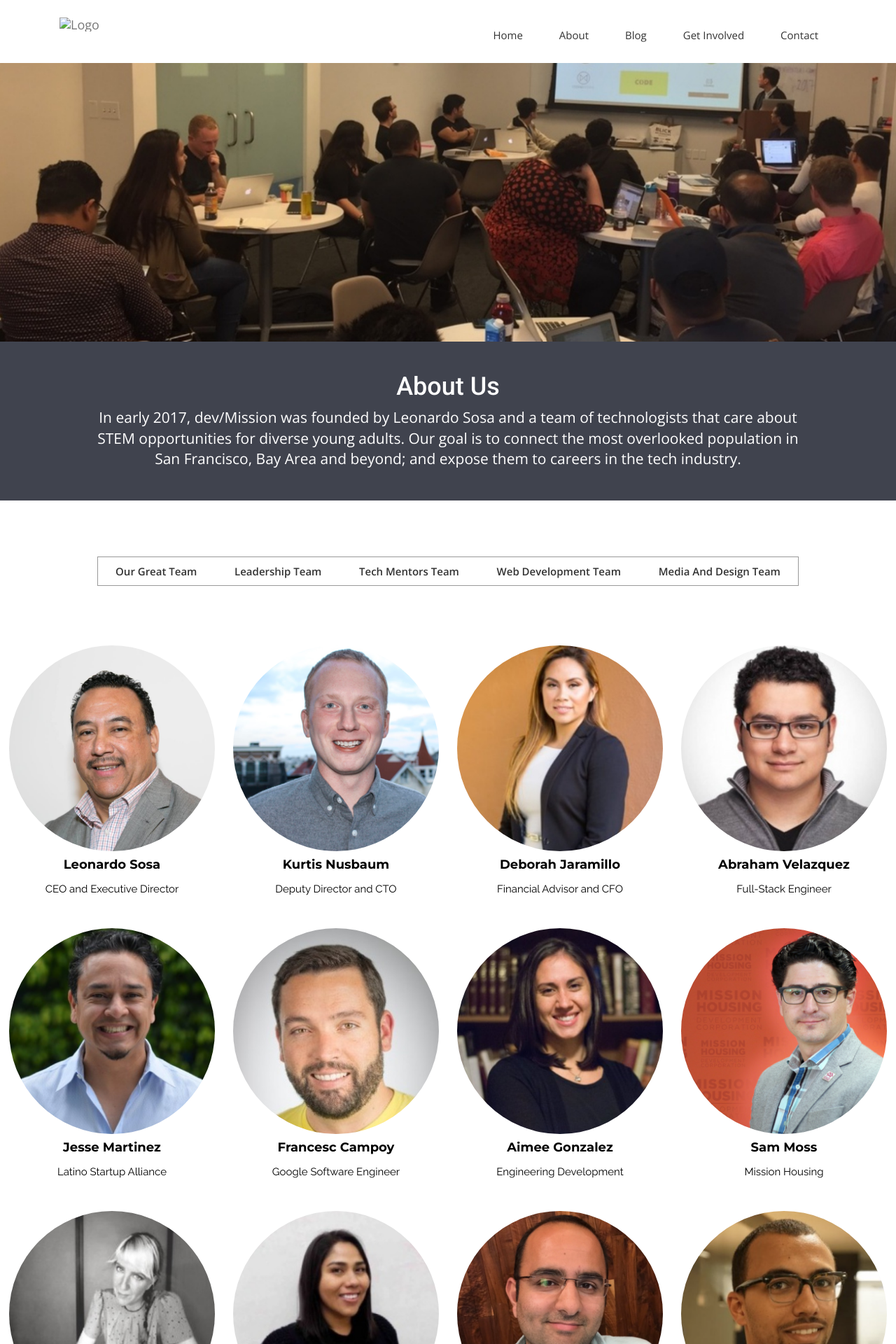
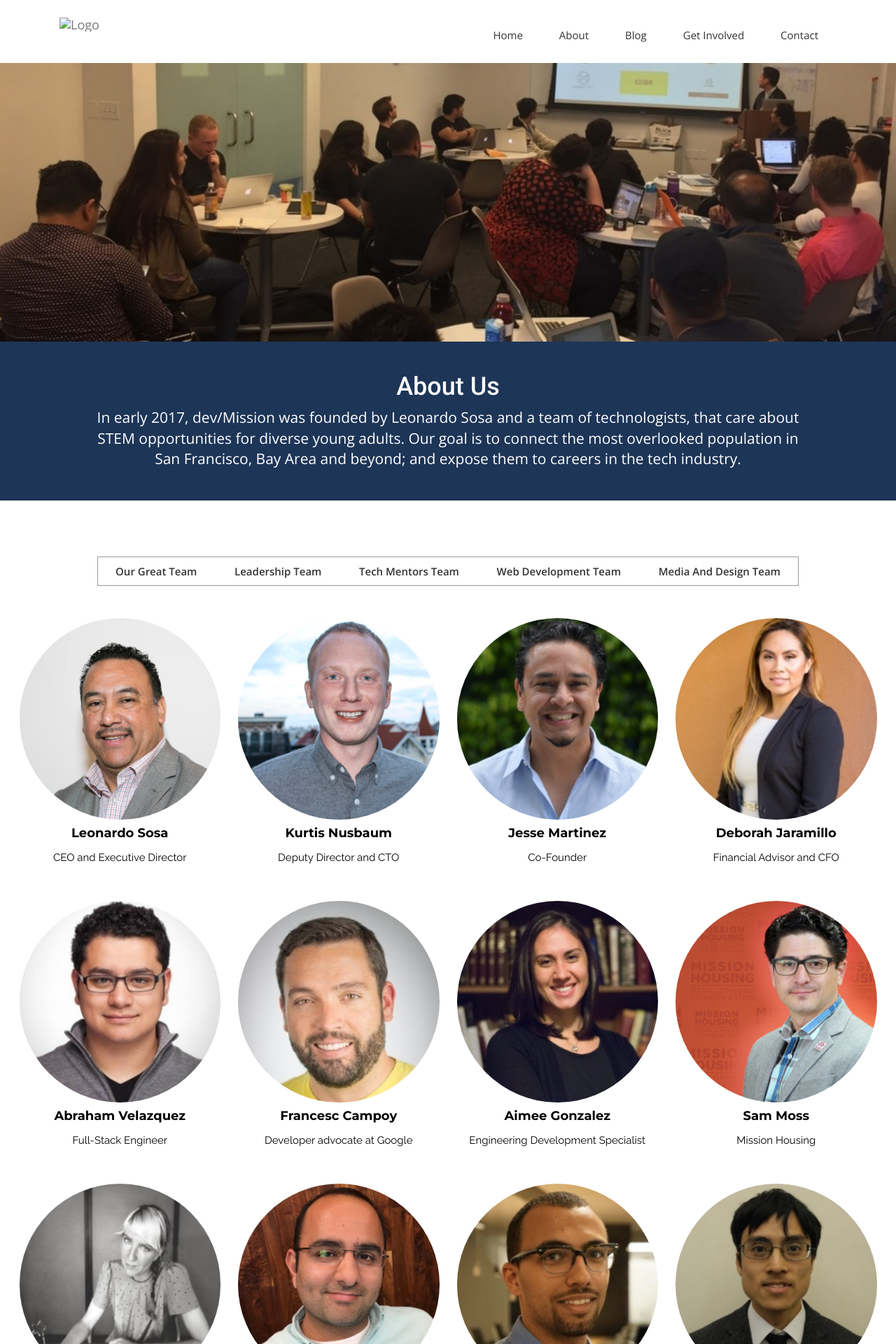
Before and after one commit to dev-mission/devmission.org, a Jekyll site: the page built from pages/aboutUs.html, in a window 1280 px wide. Shown: the top 1920 px of the page at 70% size. Built offline with Jekyll 4.4.1, drawn with Linux system fonts in a browser that asks for light colours; nearby versions of some CDN libraries; some web fonts are replaced; some of the changed text lies outside the part shown.

Commit message:
about us updated
-Leadership team updated
- Tech Mentors team updated
- color changed to blue theme
- description of each team added using JS

```diff
--- a/css/aboutUs.css
+++ b/css/aboutUs.css
@@ -8,6 +8,10 @@
   color: black !important;
 }
 
+#portfolio-list-2{
+display: none;
+}
+
 h4 {
   font-family: 'Montserrat', sans-serif;
 }
@@ -16,18 +20,17 @@
   padding-top: 2%;
   padding-bottom: 2%;
   text-align: center;
-  background-color: #40434E;
+  background-color: #1D3557;
   color: white;
 }
 
-.container-img{}
 #portfolio-work {
   overflow: hidden;
   padding: 80px 0;
 }
 
 #portfolio-work .block .portfolio-menu {
-  padding-bottom: 3%;
+  padding-bottom: 0;
   text-align: center;
 }
 
--- a/pages/aboutUs.html
+++ b/pages/aboutUs.html
@@ -19,7 +19,7 @@
     <div class="col-md-1"></div>
     <div class="col-md-10">
       <h1>About Us</h1>
-      <p class="lead">In early 2017, dev/Mission was founded by Leonardo Sosa and a team of technologists that care about STEM opportunities for diverse young adults. Our goal is to connect the most overlooked population in San Francisco, Bay Area and beyond; and expose them to careers in the tech industry.
+      <p class="lead">In early 2017, dev/Mission was founded by Leonardo Sosa and a team of technologists, that care about STEM opportunities for diverse young adults. Our goal is to connect the most overlooked population in San Francisco, Bay Area and beyond; and expose them to careers in the tech industry.
       </p>
     </div>
     <div class="col-md-1"></div>
@@ -30,21 +30,71 @@
 <section id="portfolio-work">
   <div class="container-fluid">
     <div class="row">
-        <div class="block">
+        <div class="col-md-12 block">
           <div class="portfolio-menu">
                 <ul>
-                    <li class="filter" data-filter=".mix">Our Great Team</li>
-                    <li class="filter active" data-filter=".leadershipTeam">Leadership Team</li>
-                    <li class="filter" data-filter=".techMentorTeam">Tech Mentors Team</li>
-                    <li class="filter" data-filter=".webDevelopmentTeam">Web Development Team</li>
-                    <li class="filter" data-filter=".designMediaTeam">Media and Design Team</li>
+                    <li id="portfolio-list-0" class="filter" data-filter=".mix">Our Great Team</li>
+                    <li id="portfolio-list-1" class="filter" data-filter=".leadershipTeam">Leadership Team</li>
+                    <li id="portfolio-list-2" class="filter" data-filter=".techMentorTeam">Tech Mentors Team</li>
+                    <li id="portfolio-list-3" class="filter" data-filter=".webDevelopmentTeam">Web Development Team</li>
+                    <li id="portfolio-list-4" class="filter" data-filter=".designMediaTeam">Media and Design Team</li>
                 </ul>
           </div>
+
+          <div class="row leadership hidden">
+            <div class="col-md-1"></div>
+            <div class="col-md-10 text-center">
+              <h1>Leadership Team</h1>
+              <p>Our values: Integrity, Community, Patience, Equality, Responsibility and Motivation.</p>
+            </div>
+            <div class="col-md-1"></div>
+          </div>
+
+          <div class="row mentors hidden">
+            <div class="col-md-1"></div>
+            <div class="col-md-10 text-center">
+              <h1>Tech Mentors Team</h1>
+              <p>Our tech mentors serve as adult role models and provide support and guidance as the youth experience new challenges and unfamiliar social environments.  At times they may need someone to help them navigate their career path, advice on education and training, or just a friend to talk to.</p>
+            </div>
+            <div class="col-md-1"></div>
+          </div>
+
+          <div class="row webTeam hidden">
+            <div class="col-md-1"></div>
+            <div class="col-md-10 text-center">
+              <h1>Web Development Team</h1>
+              <p>Four young adults came together to build our dev/Mission website using their skills, puting their time, hard work, and dedication. </p>
+            </div>
+            <div class="col-md-1"></div>
+          </div>
+
+          <div class="row media hidden">
+            <div class="col-md-1"></div>
+            <div class="col-md-10 text-center">
+              <h1>Media and Design Team</h1>
+              <p>Our logo and pictures are all thanks to our media and design team.</p>
+            </div>
+            <div class="col-md-1"></div>
+          </div>
+
+
+
+
+
+
+
+
+
+
+
+
+
           <div class="row">
+
             <div class="col-xs-12">
-                  <div class="portfolio-contant">
+              <div class="portfolio-contant">
 
-                    <ul id="portfolio-contant-active">
+                <ul id="portfolio-contant-active">
 
                                 <li class="mix leadershipTeam">
                                     <a href="leonardo-sosa">
@@ -73,6 +123,19 @@
                                 </li>
 
                                 <li class="mix leadershipTeam">
+                                  <a href="jesse-martinez">
+                                    <div class="pic-container">
+                                        <div class="pic-box"><img src="{{ site.baseurl }}/img/about_images/JesseMartinez.png"></div>
+                                        <div class="pic-box pic-hover"><img src="{{ site.baseurl }}/img/about_images/coolJesse.jpg"></div>
+                                    </div>
+                                    <div class="bios">
+                                      <h4>Jesse Martinez</h4>
+                                      <p class="font1">Co-Founder</p>
+                                    </div>
+                                  </a>
+                                </li>
+
+                                <li class="mix leadershipTeam">
                                     <a href="deborah-jaramillo">
                                       <div class="pic-container">
                                           <div class="pic-box"><img src="{{ site.baseurl }}/img/about_images/deborah.jpg"></div>
@@ -98,18 +161,6 @@
                                     </a>
                                 </li>
 
-                                <li class="mix leadershipTeam">
-                                  <a href="jesse-martinez">
-                                    <div class="pic-container">
-                                        <div class="pic-box"><img src="{{ site.baseurl }}/img/about_images/JesseMartinez.png"></div>
-                                        <div class="pic-box pic-hover"><img src="{{ site.baseurl }}/img/about_images/coolJesse.jpg"></div>
-                                    </div>
-                                    <div class="bios">
-                                      <h4>Jesse Martinez</h4>
-                                      <p class="font1">Latino Startup Alliance</p>
-                                    </div>
-                                  </a>
-                                </li>
 
                                 <li class="mix leadershipTeam">
                                   <a href="francesc-campoy">
@@ -119,7 +170,7 @@
                                     </div>
                                     <div class="bios">
                                       <h4>Francesc Campoy</h4>
-                                      <p class="font1">Google Software Engineer</p>
+                                      <p class="font1">Developer advocate at Google</p>
                                     </div>
                                   </a>
                                 </li>
@@ -132,7 +183,7 @@
                                 </div>
                                 <div class="bios">
                                   <h4>Aimee Gonzalez</h4>
-                                  <p class="font1">Engineering Development</p>
+                                  <p class="font1">Engineering Development Specialist</p>
                                 </div>
                               </a>
                             </li>
@@ -165,6 +216,86 @@
                                   </a>
                                 </li>
 
+                                <li class="mix techMentorTeam">
+                                  <a href="eiman-zolfaghari">
+                                    <div class="pic-container">
+                                        <div class="pic-box"><img src="{{ site.baseurl }}/img/about_images/EimanZolfaghari.png"></div>
+                                        <div class="pic-box pic-hover"><img src="{{ site.baseurl }}/img/about_images/coolEiman.jpg"></div>
+                                    </div>
+                                    <div class="bios">
+                                      <h4>Eiman Zolfaghari</h4>
+                                      <p class="font1">IOS Developer</p>
+                                    </div>
+                                    </a>
+                                </li>
+
+                                <li class="mix techMentorTeam">
+                                    <a href="armand-gray">
+                                      <div class="pic-container">
+                                          <div class="pic-box"><img src="{{ site.baseurl }}/img/about_images/ArmandGray.png"></div>
+                                          <div class="pic-box pic-hover"><img src="{{ site.baseurl }}/img/about_images/coolArmand.jpg"></div>
+                                      </div>
+                                      <div class="bios">
+                                        <h4>Armand Gray</h4>
+                                        <p class="font1">Mobile Developer</p>
+                                      </div>
+                                    </a>
+                                </li>
+
+
+                                <li class="mix techMentorTeam">
+                                    <a href="david-quang">
+                                      <div class="pic-container">
+                                          <div class="pic-box"><img src="{{ site.baseurl }}/img/about_images/DavidQuang.png"></div>
+                                          <div class="pic-box pic-hover"><img src="{{ site.baseurl }}/img/about_images/coolDavid.jpg"></div>
+                                      </div>
+                                        <div class="bios">
+                                          <h4>David Quang</h4>
+                                          <p class="font1">IT Security Specialist</p>
+                                        </div>
+                                      </a>
+                                </li>
+
+                                <li class="mix techMentorTeam">
+                                    <a href="jette-hernandez">
+                                      <div class="pic-container">
+                                          <div class="pic-box"><img src="{{ site.baseurl }}/img/about_images/JetteHernandez.jpg"></div>
+                                          <div class="pic-box pic-hover"><img src="{{ site.baseurl }}/img/about_images/coolJett.jpg"></div>
+                                      </div>
+                                        <div class="bios">
+                                          <h4>Jette Hernandez</h4>
+                                          <p class="font1">Designer and Develper</p>
+                                        </div>
+                                    </a>
+                                </li>
+
+                                <li class="mix webDevelopmentTeam leadershipTeam">
+                                    <a href="yaritza-perez">
+                                      <div class="pic-container">
+                                          <div class="pic-box"><img src="{{ site.baseurl }}/img/about_images/YaritzaPerez.jpg"></div>
+                                          <div class="pic-box pic-hover"><img src="{{ site.baseurl }}/img/about_images/coolYaritza2.jpg"></div>
+                                      </div>
+                                        <div class="bios">
+                                          <h4>Yaritza Perez</h4>
+                                          <p class="font1">Full Stack Developer</p>
+                                        </div>
+                                    </a>
+                                </li>
+
+
+
+                                <li class="mix webDevelopmentTeam leadershipTeam">
+                                  <a href="christian-salas">
+                                    <div class="pic-container">
+                                        <div class="pic-box"><img src="{{ site.baseurl }}/img/about_images/ChristianSalas.png"></div>
+                                        <div class="pic-box pic-hover"><img src="{{ site.baseurl }}/img/about_images/coolChristian.jpg"></div>
+                                    </div>
+                                      <div class="bios">
+                                        <h4>Christian Salas</h4>
+                                        <p class="font1">Full stack developer</p>
+                                      </div>
+                                  </a>
+                                </li>
 
 
                                 <li class="mix leadershipTeam">
@@ -181,111 +312,6 @@
                                 </li>
 
 
-
-
-
-                                <li class="mix techMentorTeam">
-                                  <a href="eiman-zolfaghari">
-                                    <div class="pic-container">
-                                        <div class="pic-box"><img src="{{ site.baseurl }}/img/about_images/EimanZolfaghari.png"></div>
-                                        <div class="pic-box pic-hover"><img src="{{ site.baseurl }}/img/about_images/coolEiman.jpg"></div>
-                                    </div>
-                                    <div class="bios">
-                                      <h4>Eiman Zolfaghari</h4>
-                                      <p class="font1">IOS Developer</p>
-                                    </div>
-                                    </a>
-                                </li>
-
-
-
-
-
-
-
-                                <li class="mix techMentorTeam">
-                                    <a href="armand-gray">
-                                      <div class="pic-container">
-                                          <div class="pic-box"><img src="{{ site.baseurl }}/img/about_images/ArmandGray.png"></div>
-                                          <div class="pic-box pic-hover"><img src="{{ site.baseurl }}/img/about_images/coolArmand.jpg"></div>
-                                      </div>
-                                      <div class="bios">
-                                        <h4>Armand Gray</h4>
-                                        <p class="font1">Mobile Developer</p>
-                                      </div>
-                                    </a>
-                                </li>
-
-
-
-                                <li class="mix techMentorTeam">
-                                    <a href="david-quang">
-                                      <div class="pic-container">
-                                          <div class="pic-box"><img src="{{ site.baseurl }}/img/about_images/DavidQuang.png"></div>
-                                          <div class="pic-box pic-hover"><img src="{{ site.baseurl }}/img/about_images/coolDavid.jpg"></div>
-                                      </div>
-                                        <div class="bios">
-                                          <h4>David Quang</h4>
-                                          <p class="font1">IT Security Specialist</p>
-                                        </div>
-                                      </a>
-                                </li>
-
-
-
-
-
-                                <li class="mix techMentorTeam">
-                                    <a href="jette-hernandez">
-                                      <div class="pic-container">
-                                          <div class="pic-box"><img src="{{ site.baseurl }}/img/about_images/JetteHernandez.jpg"></div>
-                                          <div class="pic-box pic-hover"><img src="{{ site.baseurl }}/img/about_images/coolJett.jpg"></div>
-                                      </div>
-                                        <div class="bios">
-                                          <h4>Jette Hernandez</h4>
-                                          <p class="font1">Designer and Develper</p>
-                                        </div>
-                                    </a>
-                                </li>
-
-
-
-
-
-
-
-                                <li class="mix webDevelopmentTeam techMentorTeam">
-                                    <a href="yaritza-perez">
-                                      <div class="pic-container">
-                                          <div class="pic-box"><img src="{{ site.baseurl }}/img/about_images/YaritzaPerez.jpg"></div>
-                                          <div class="pic-box pic-hover"><img src="{{ site.baseurl }}/img/about_images/coolYaritza2.jpg"></div>
-                                      </div>
-                                        <div class="bios">
-                                          <h4>Yaritza Perez</h4>
-                                          <p class="font1">Full Stack Developer</p>
-                                        </div>
-                                    </a>
-                                </li>
-
-
-
-                                <li class="mix webDevelopmentTeam techMentorTeam">
-                                  <a href="christian-salas">
-                                    <div class="pic-container">
-                                        <div class="pic-box"><img src="{{ site.baseurl }}/img/about_images/ChristianSalas.png"></div>
-                                        <div class="pic-box pic-hover"><img src="{{ site.baseurl }}/img/about_images/coolChristian.jpg"></div>
-                                    </div>
-                                      <div class="bios">
-                                        <h4>Christian Salas</h4>
-                                        <p class="font1">Full stack developer</p>
-                                      </div>
-                                  </a>
-                                </li>
-
-
-
-
-
                                 <li class="mix webDevelopmentTeam">
                                   <a href="yuridia-larios">
                                     <div class="pic-container">
@@ -298,10 +324,6 @@
                                       </div>
                                   </a>
                                 </li>
-
-
-
-
 
                                 <li class="mix webDevelopmentTeam">
                                   <a href="frank-tito">
@@ -347,10 +369,9 @@
                                       </div>
                                   </a>
                                 </li>
-                        </ul>
-
-                  </div>
+                  </ul>
                 </div>
+            </div>
           </div><!-- col 12 ends -->
 
         </div>
```
Also changed, not shown: other parts of pages/aboutUs.html (+36 -0 lines).
